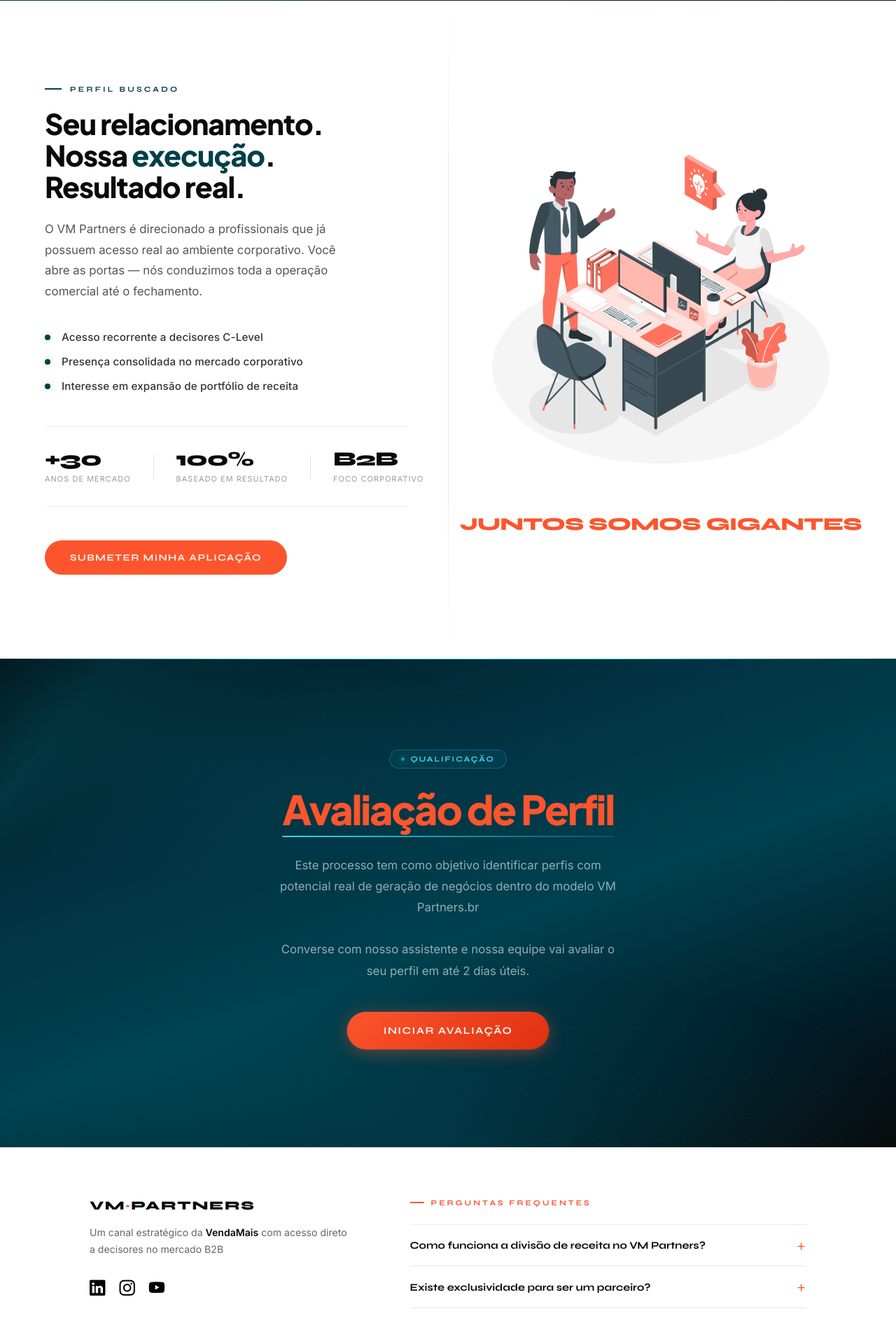
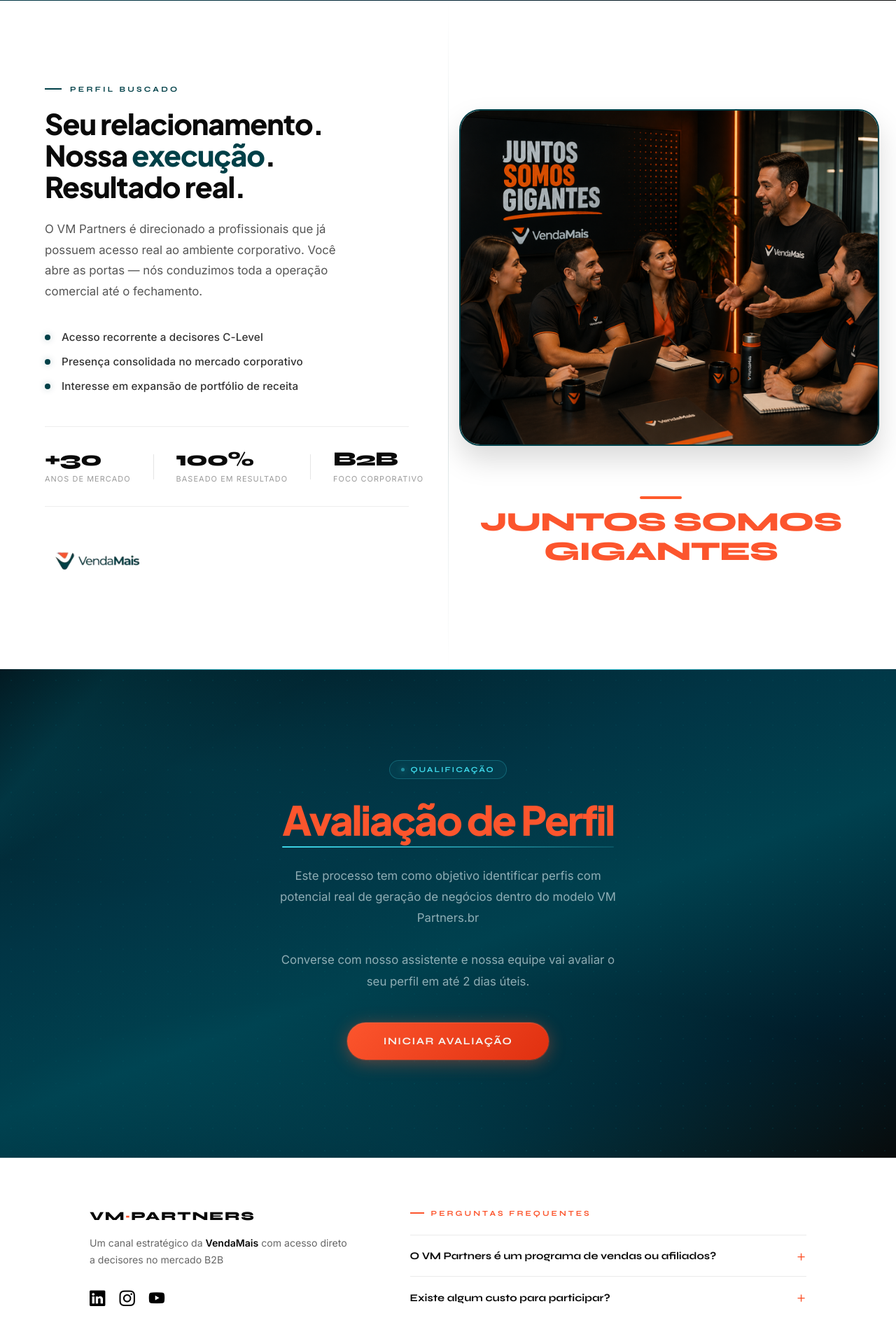
Before and after one commit to Dxniel804/VM-Partners, a Flask app: page / in a window 1280 px wide. Shown: the part 2552-4435 px from the top of the page at 70% size. Run offline with Flask 3, Linux system fonts and the light colour scheme; some libraries are stand-ins or nearby versions.

Commit message:
fix: Bloco 4, change the photo

```diff
--- a/template/index.html
+++ b/template/index.html
@@ -38,7 +38,7 @@
       Una o seu relacionamento com decisores à inteligência comercial da <strong>VendaMais</strong> para gerar negócios de alto impacto.
     </p>
     <div class="hero-actions">
-      <a href="#qualificacao" class="btn-primary">Submeter minha Aplicação</a>
+      <a href="#qualificacao" class="btn-primary">Iniciar minha avaliação</a>
       <button class="btn-ghost" onclick="document.getElementById('sobre').scrollIntoView({behavior:'smooth'})">Entender o modelo →</button>
     </div>
     <div class="hero-brand">
@@ -305,16 +305,16 @@
           <span class="metric-label">Foco corporativo</span>
         </div>
       </div>
-
-      <a href="#qualificacao" class="btn-primary">Submeter minha Aplicação</a>
+      <img src="imgs/vendamais_logo.png" alt="VendaMais" style="height: 60px; margin-top: 0rem;">
 
     </div>
   </div>
 
   <!-- RIGHT: imagem corporativa -->
   <div class="gigantes-right">
-    <div class="gigantes-img-wrap">
-      <img src="imgs/office-amico.png" alt="Equipe VM Partners" class="gigantes-img">
+    <div>
+
+      <img src="imgs/img_vm_secao.png" alt="Equipe VM Partners" class="gigantes-img">
       <div class="gigantes-overlay"></div>
     </div>
 
@@ -356,23 +356,80 @@
       <div class="faq-list">
 
         <details class="faq-item">
-          <summary class="faq-q">Como funciona a divisão de receita no VM Partners?</summary>
-          <div class="faq-a">A divisão é feita de forma meritocrática e direta: você participa da receita gerada pelos contratos viabilizados através da sua rede. Quanto mais negócios você conecta, maior a sua participação.</div>
+          <summary class="faq-q">O VM Partners é um programa de vendas ou afiliados?</summary>
+          <div class="faq-a">Não.
+ O VM Partners é um modelo de geração de negócios baseado em relacionamento.
+ Você identifica a oportunidade, a VendaMais executa e o projeto acontece.
+</div>
         </details>
 
         <details class="faq-item">
-          <summary class="faq-q">Existe exclusividade para ser um parceiro?</summary>
-          <div class="faq-a">Não. O VM Partners foi desenhado para respeitar a autonomia de cada parceiro. Você mantém todas as suas atividades e portfólio atuais — a parceria é um canal adicional, não uma substituição.</div>
+          <summary class="faq-q">Existe algum custo para participar?</summary>
+          <div class="faq-a">Não.
+Não há taxa de adesão, investimento inicial ou custo de estrutura.
+</div>
         </details>
 
         <details class="faq-item">
-          <summary class="faq-q">Quanto tempo leva para meu perfil ser avaliado?</summary>
-          <div class="faq-a">Após o envio da avaliação, nossa equipe analisa o perfil e retorna em até 2 dias úteis com o resultado e os próximos passos para formalizar a parceria.</div>
+          <summary class="faq-q">Preciso ter exclusividade com a VendaMais?</summary>
+          <div class="faq-a">Não.
+Você mantém sua atuação atual e utiliza o modelo dentro do seu contexto profissional.
+</div>
         </details>
 
         <details class="faq-item">
-          <summary class="faq-q">Preciso ter experiência prévia em vendas consultivas?</summary>
-          <div class="faq-a">Não é requisito. O que buscamos é influência real e acesso recorrente a decisores C-Level. A VendaMais assume toda a operação comercial — o seu papel é abrir portas estratégicas.</div>
+          <summary class="faq-q">Que tipo de empresa faz sentido indicar?</summary>
+          <div class="faq-a">Empresas com potencial de crescimento que enfrentam desafios na estrutura comercial, geração de receita ou previsibilidade de vendas.</div>
+        </details>
+
+         <details class="faq-item">
+          <summary class="faq-q"> O que acontece depois que eu indicar uma empresa?</summary>
+          <div class="faq-a">A VendaMais assume o processo:
+valida o cenário
+conduz a estratégia
+avança com o projeto
+Você acompanha a evolução.
+</div>
+        </details>
+
+         <details class="faq-item">
+          <summary class="faq-q">Como funciona o ganho financeiro?</summary>
+          <div class="faq-a">Você participa diretamente do resultado gerado nos projetos viabilizados a partir das suas indicações.</div>
+        </details>
+
+        <details class="faq-item">
+          <summary class="faq-q">Qual é o perfil ideal para participar?</summary>
+          <div class="faq-a">Profissionais que: <br>
+                - Têm acesso direto a decisores<br>
+                - Atuam no ambiente corporativo<br>
+                - Já identificam oportunidades de crescimento nas empresas.
+          </div>
+        </details>
+
+            <details class="faq-item">
+          <summary class="faq-q">Preciso ter experiência em vendas ou consultoria?</summary>
+          <div class="faq-a">Não necessariamente.
+ O ponto central é ter acesso e capacidade de identificar oportunidades.
+</div>
+        </details>
+
+          <details class="faq-item">
+          <summary class="faq-q">Isso funciona para qualquer tipo de empresa?</summary>
+          <div class="faq-a">Não.
+O modelo faz sentido para empresas com estrutura, potencial de crescimento e necessidade real de evolução comercial.
+</div>
+        </details>
+
+          <details class="faq-item">
+          <summary class="faq-q">O que acontece após a minha aplicação?</summary>
+          <div class="faq-a">Seu perfil será avaliado.
+Se fizer sentido, você avança para um alinhamento direto com a equipe da VendaMais.
+</div>
+        </details>
+
+          <details class="faq-item">
+          <summary class="faq-q">Em quanto tempo recebo retorno?</summary>
+          <div class="faq-a">A avaliação é feita em até 2 dias úteis.</div>
         </details>
 
       </div>
--- a/template/styles/styles.css
+++ b/template/styles/styles.css
@@ -1042,80 +1042,58 @@
 
 /* RIGHT */
 .gigantes-right {
-  position: relative;
-  overflow: hidden;
-}
-
-.gigantes-img-wrap {
-  position: absolute;
-  inset: 0;
+  display: flex;
+  flex-direction: column;
+  align-items: center;
+  justify-content: center;
+  gap: 24px;
+}
+
+/* container da imagem */
+.gigantes-right > div:first-child {
   width: 100%;
-  height: 100%;
-}
-
+  max-width: 600px;
+}
+
+/* imagem maior e elegante */
 .gigantes-img {
   width: 100%;
-  height: 100%;
+  height: auto;
+  border-radius: 20px;
   object-fit: cover;
-  object-position: center top;
   display: block;
-}
-
-.gigantes-overlay {
-  position: absolute;
-  inset: 0;
-  background:
-    linear-gradient(to right, #ffffff 0%, rgba(255,255,255,0.55) 30%, rgba(255,255,255,0.08) 100%),
-    linear-gradient(to top, rgba(255,255,255,0.92) 0%, rgba(255,255,255,0.3) 40%, transparent 70%);
-  z-index: 1;
-}
-
-/* Badge top-right */
-.gigantes-badge {
-  position: absolute;
-  top: 40px; right: 40px;
-  z-index: 3;
-  display: flex;
-  align-items: center;
-  gap: 10px;
-  background: rgba(255,255,255,0.75);
-  backdrop-filter: blur(14px);
-  border: 1px solid rgba(252,85,45,0.22);
-  padding: 10px 20px;
-  border-radius: 100px;
-}
-
-.gigantes-badge svg {
-  width: 15px; height: 15px;
-  stroke: var(--red);
-  flex-shrink: 0;
-}
-
-.gigantes-badge span {
-  font-family: 'Syne', sans-serif;
-  font-size: 0.68rem;
-  font-weight: 700;
-  letter-spacing: 0.12em;
-  text-transform: uppercase;
-  color: rgba(13,13,13,0.72);
-  white-space: nowrap;
+  box-shadow: 0 20px 40px rgba(0,0,0,0.15);
 }
 
 /* "JUNTOS SOMOS GIGANTES" */
 .gigantes-quote {
-  position: absolute;
-  bottom: 60px;
-  left: 48px; right: 48px;
-  z-index: 3;
+  margin-top: -20px;
+  background: white;
+  padding: 10px 20px;
+  border-radius: 12px;
+}
+
+.gigantes-quote::before {
+  content: "";
+  display: block;
+  width: 60px;
+  height: 4px;
+  background: #ff5a2c;
+  margin: 0 auto 12px;
+  border-radius: 2px;
 }
 
 .gigantes-quote-text {
   font-family: 'Syne', sans-serif;
-  font-size: clamp(1.8rem, 2.8vw, 2.6rem);
-  font-weight: 800;
-  color: #0D0D0D;
-  letter-spacing: -0.01em;
-  line-height: 1.08;
+  font-size: clamp(2.4rem, 4vw, 3.2rem);
+  font-weight: 900;
+  color: #ff5a2c;
+  letter-spacing: 1px;
+  text-align: center;
+
+  text-shadow:
+    0 2px 10px rgba(255, 90, 44, 0.25),
+    0 4px 20px rgba(0, 0, 0, 0.15);
 }
 
 .gigantes-quote-line {
@@ -2688,25 +2666,13 @@
   padding: 48px 48px 40px 16px;
 }
 
-/* Image: centered illustration, contained */
-.gigantes-img-wrap {
-  position: relative;
-  top: auto; right: auto; bottom: auto; left: auto;
-  flex: 0 0 auto;
-  min-height: 340px;
-  max-height: 500px;
-  width: 100%;
-  overflow: hidden;
-  display: flex;
-  align-items: center;
-  justify-content: center;
-}
-
 .gigantes-img {
-  width: 100%;
-  height: 100%;
+  width: 600px;
+  height: auto;
   object-fit: contain;
   object-position: center;
+  border: 2px solid var(--teal);
+  border-radius: 30px;
 }
 
 /* No dark overlay */
@@ -2731,11 +2697,32 @@
 }
 .gigantes-quote-text {
   color: var(--red);
-  font-size: clamp(1.4rem, 2vw, 2rem);
+  font-size: clamp(1.8rem, 3vw, 2.5rem);
+  font-weight: 900;
+  text-transform: uppercase;
+  letter-spacing: 0.08em;
+  text-shadow: 0 0 30px rgba(252, 85, 45, 0.5);
   white-space: normal;
   line-height: 1.1;
   letter-spacing: -0.02em;
   text-shadow: none;
+}
+
+.gigantes-logo-container {
+  margin-top: 2rem;
+  text-align: center;
+}
+
+.gigantes-logo-container img {
+  height: 60px;
+  opacity: 1;
+  background: rgba(255, 255, 255, 0.95);
+  padding: 12px;
+  border-radius: 12px;
+  border: 2px solid rgba(252, 85, 45, 0.3);
+  box-shadow: 0 4px 20px rgba(0, 0, 0, 0.3);
+  max-width: 200px;
+  object-fit: contain;
 }
 
 /* Responsive */
```
